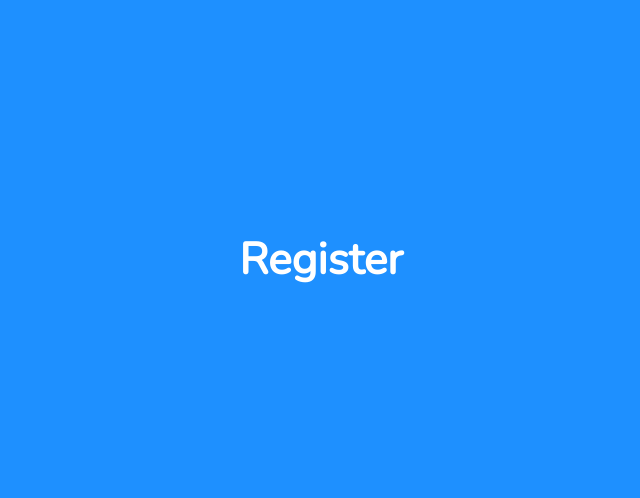
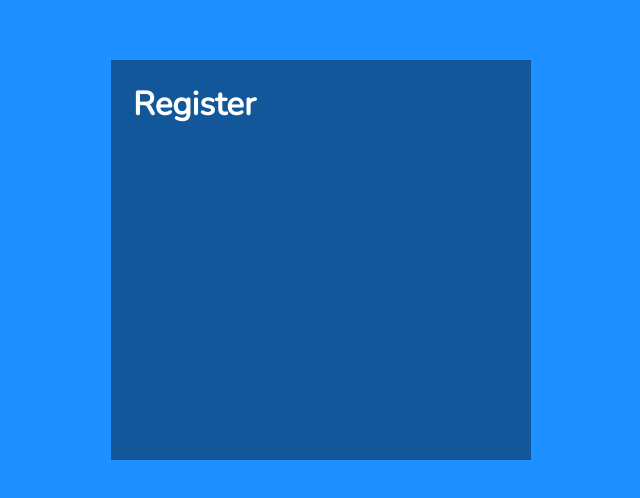
Before and after one commit to MarcinProgramista/notes_frontend, a React (Vite) app: page / in a window 1280 px wide. Shown: the part 140-638 px from the top of the page, without its empty margins (319-959 px from the left). Built offline with nearby package versions, Linux system fonts and the light colour scheme.

Commit message:
Show in return message that somebody is signed in or need to registred

```diff
--- a/src/components/Register.jsx
+++ b/src/components/Register.jsx
@@ -52,9 +52,20 @@ function Register() {
   }, [user, pwd, matchPwd]);
 
   return (
-    <div>
-      <h1>Register</h1>
-    </div>
+    <>
+      {success ? (
+        <section>
+          <h1>Success!</h1>
+          <p>
+            <a href="#">Sign In</a>
+          </p>
+        </section>
+      ) : (
+        <section>
+          <h1>Register</h1>
+        </section>
+      )}
+    </>
   );
 }
 
```
